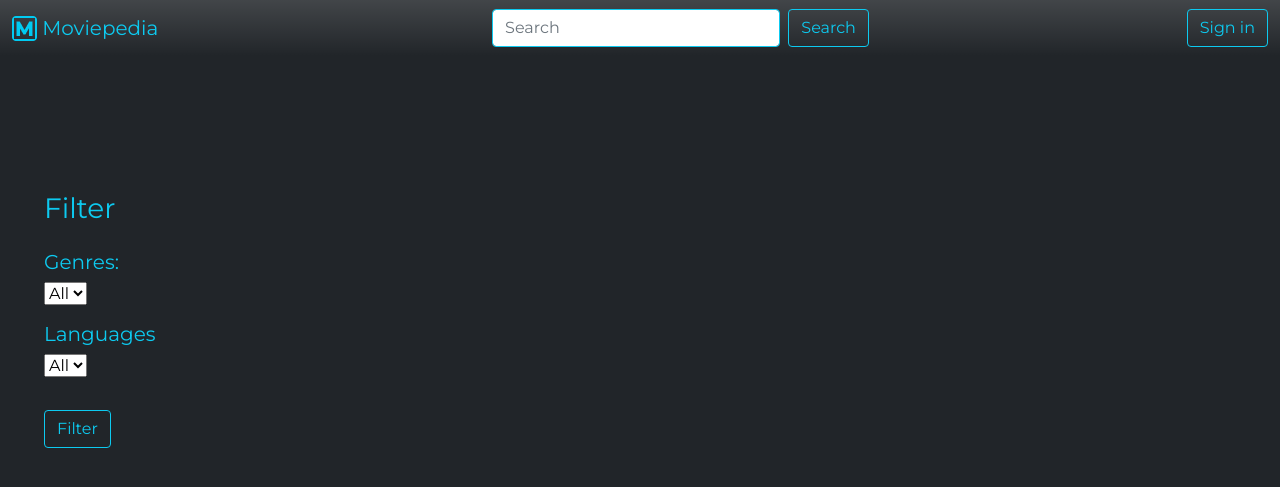
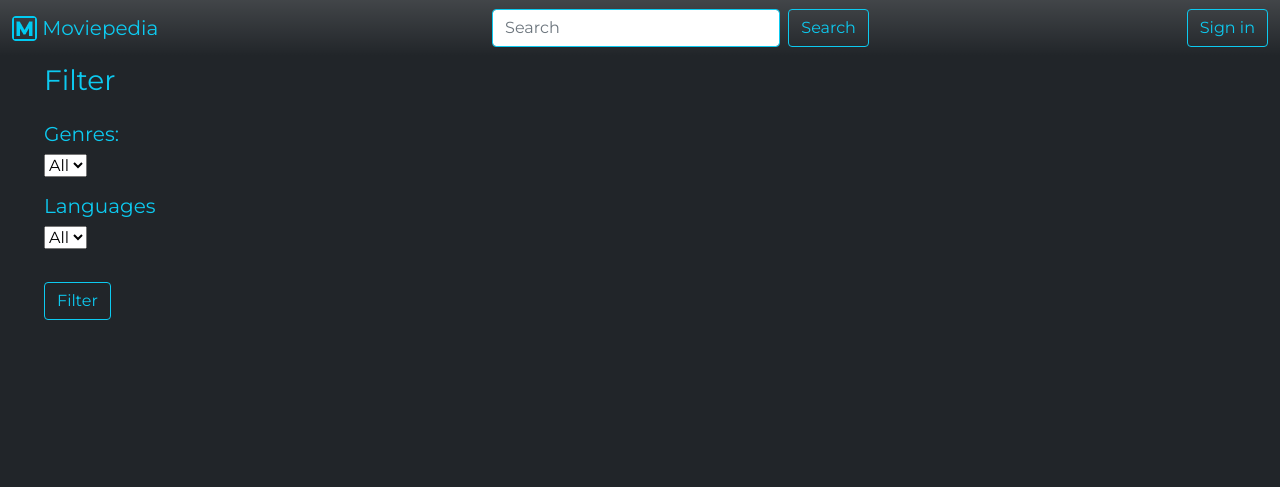
Before and after one commit to kuzya-ysu/Moviepedia, an ASP.NET Core app: page / in a window 1280 px wide. Shown: the top 487 px of the page. Run offline with ASP.NET Core 8, Linux system fonts and the light colour scheme; style sheets or scripts are compiled from the project's sources; some libraries are stand-ins or nearby versions.

Commit message:
last little change

```diff
--- a/Moviepedia/wwwroot/css/site.css
+++ b/Moviepedia/wwwroot/css/site.css
@@ -35,10 +35,11 @@ body {
 
 .filter{
     flex-shrink:1;
-    align-self:center;
+    align-self:start;
     display:flex;
     flex-flow:column;
     max-height:100vh;
+    margin-top:8vh;
 }
 
 .details{
```
Also changed, not shown: 1 other file.
